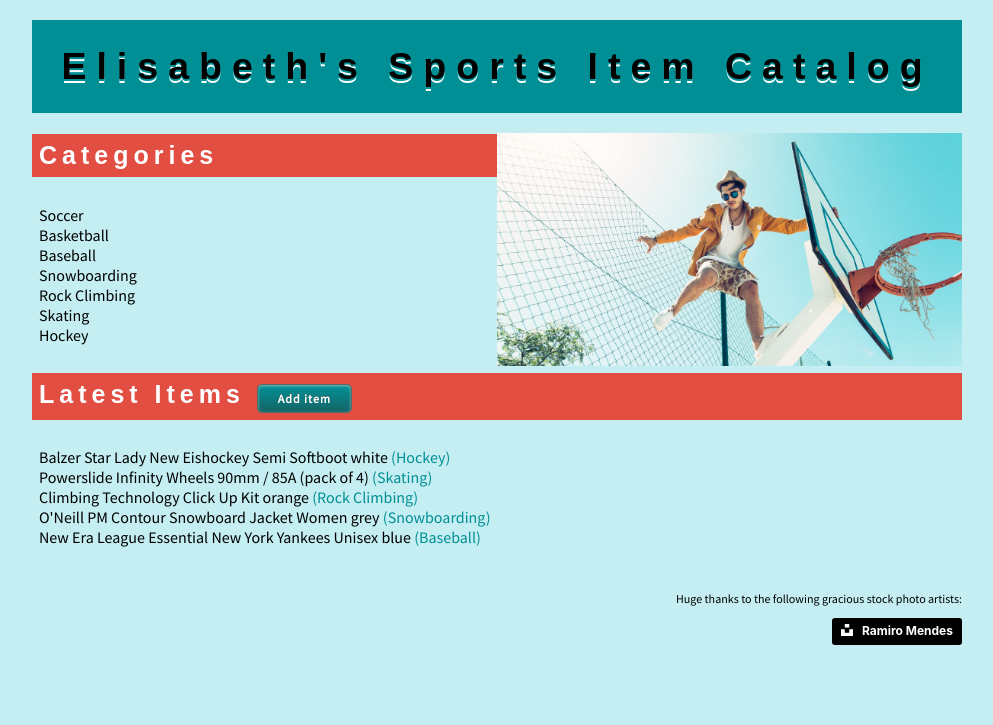
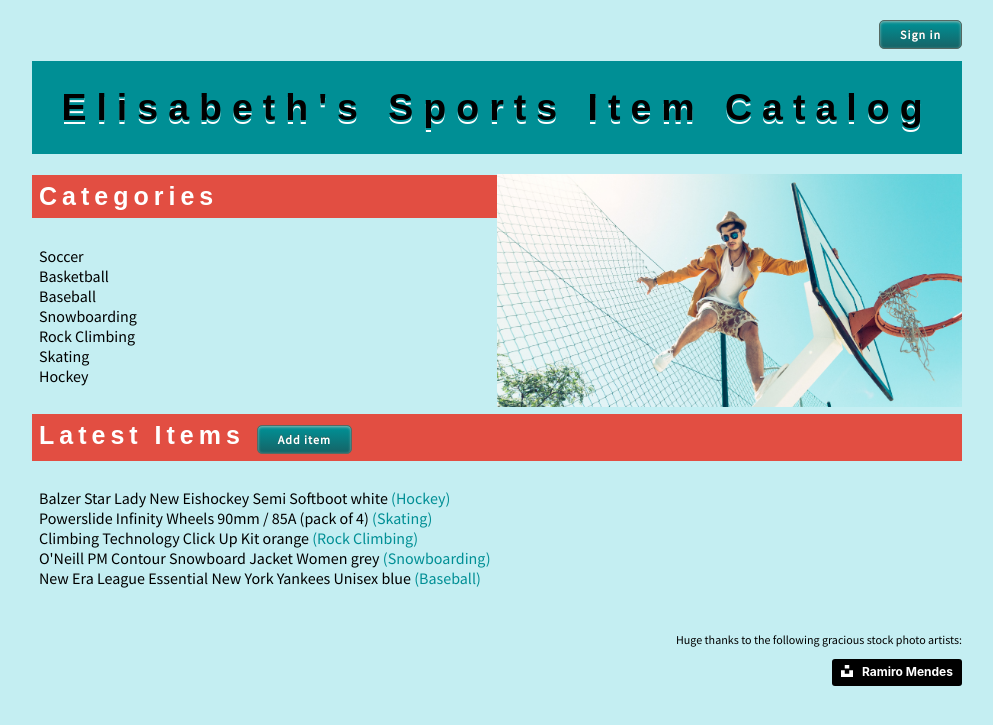
Before and after one commit to ElisabethStrunk/FullStack_ItemCatalog, a Flask app: page / in a window 1280 px wide. Shown: the top 725 px of the page, without its empty margins (143-1136 px from the left). Run offline with Flask 2, Linux system fonts and the light colour scheme; parts of the project's set-up code (start-up, migrations or seed data) failed here and were passed over.

Commit message:
main page displays sign-in status + sign-in/sign-out button at the top of the page

```diff
--- a/app/application.py
+++ b/app/application.py
@@ -470,6 +470,15 @@ def fbconnect():
                                 'picture': login_session["picture"]}}), 200
 
 
+@app.route('/is_user_connected')
+def check_if_user_connected():
+    if login_session.get('provider') is None:
+        return jsonify({'status': 'no_user_connected', 'content': ''})
+    return jsonify({'status': 'user_connected',
+                    'content': {'username': login_session.get("username"),
+                                'picture': login_session.get("picture")}}), 200
+
+
 '''
 ## Sign-out
 '''
--- a/app/static/style.css
+++ b/app/static/style.css
@@ -30,6 +30,19 @@ time {
     float: right;
 }
 
+#user_data {
+    font-family: 'Source Sans Pro', Arial, sans-serif;
+    font-size: 12px;
+    text-align: right;
+    display: inline;
+    letter-spacing: 1px;
+}
+
+#user_header {
+    float: right;
+    display: table;
+    margin: 0px 0px 12px 0px;
+}
 
 img {
     object-fit: cover;
--- a/app/templates/index.html
+++ b/app/templates/index.html
@@ -14,8 +14,54 @@
     <link href="https://fonts.googleapis.com/css?family=Montserrat:400,700|Source+Sans+Pro"
           rel="stylesheet"
           type="text/css">
+    <script src="https://ajax.googleapis.com/ajax/libs/jquery/1.12.4/jquery.min.js"></script>
 </head>
 <body>
+    <script>
+        $.ajax({
+            type: 'GET',
+            url: '/is_user_connected',
+            processData:false,
+            headers: {
+                'X-Requested-With': 'XMLHttpRequest'
+            },
+            success:function(result){
+                if (result.status == 'user_connected') {
+                    console.log('User connected!');
+                    var username = result.content.username;
+                    var picture = result.content.picture;
+                    $('#user_data').html(`Signed in as <span style = "font-weight: bold;">${username}</span><img src="${picture}" style="width: 25px; height: 25px; border-radius: 50%; -webkit-border-radius: 50%; -moz-border-radius: 50%; padding: 0px 8px 3px 8px; vertical-align: middle;">`);
+                    $('#sign_out_button').attr('style', 'display: inline');
+                }
+                else if (result.status == 'no_user_connected') {
+                    console.log('No user connected!');
+                    $('#sign_in_button').attr('style', 'display: inline');
+                }
+            },
+            error:function(jqXHR, exception){
+                $('#site_content').attr('style', 'display: none');
+                $('#error_placeholder').html(jqXHR.responseText);
+            }
+        });
+    </script>
+
+    <div id="user_header" class="wrapper">
+        <div id="user_data"></div>
+        <div id="sign_out_button" style="display: none;">
+            <a href="{{url_for('sign_out')}}">
+                <button>Sign out</button>
+            </a>
+        </div>
+        <div id="sign_in_button" style="display: none;">
+            <a href="{{url_for('login')}}">
+                <button>Sign in</button>
+            </a>
+        </div>
+    </div>
+
+    <div id="error_placeholder"></div>
+
+    <div id="site_content">
         <div id="header" class="header">
             <h1>
                 <a href="{{url_for('index')}}">
@@ -91,5 +137,6 @@
                 </span>
             </a>
         </footer>
+    </div>
 </body>
 </html>
--- a/app/templates/login.html
+++ b/app/templates/login.html
@@ -45,12 +45,12 @@
             </a>
         </h1>
     </div>
-    <h2>Login</h2>
 
     {% if user_found %}
     <script>
         $('#login_body').attr('style', 'display: none');
     </script>
+    <h2>Login</h2>
     <div class="block">
         You are already signed in as
         <br>
@@ -65,6 +65,7 @@
 
     {% else %}
     <div id="login_body">
+        <h2>Login</h2>
         <div class="block">
             You must be logged in to add, edit or delete items.
             <br>
```
Lines whose indentation alone changed are shown as unchanged.
